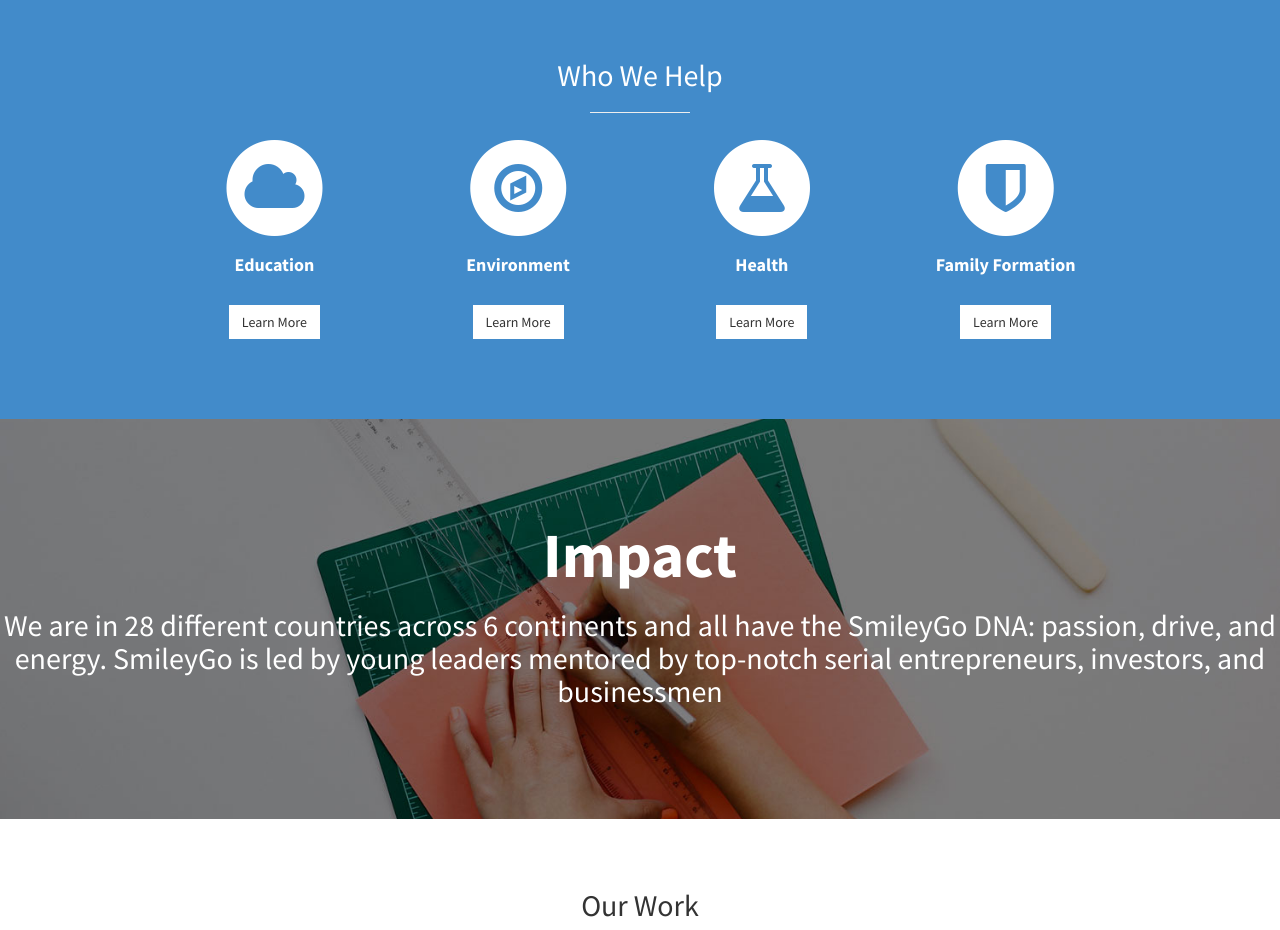
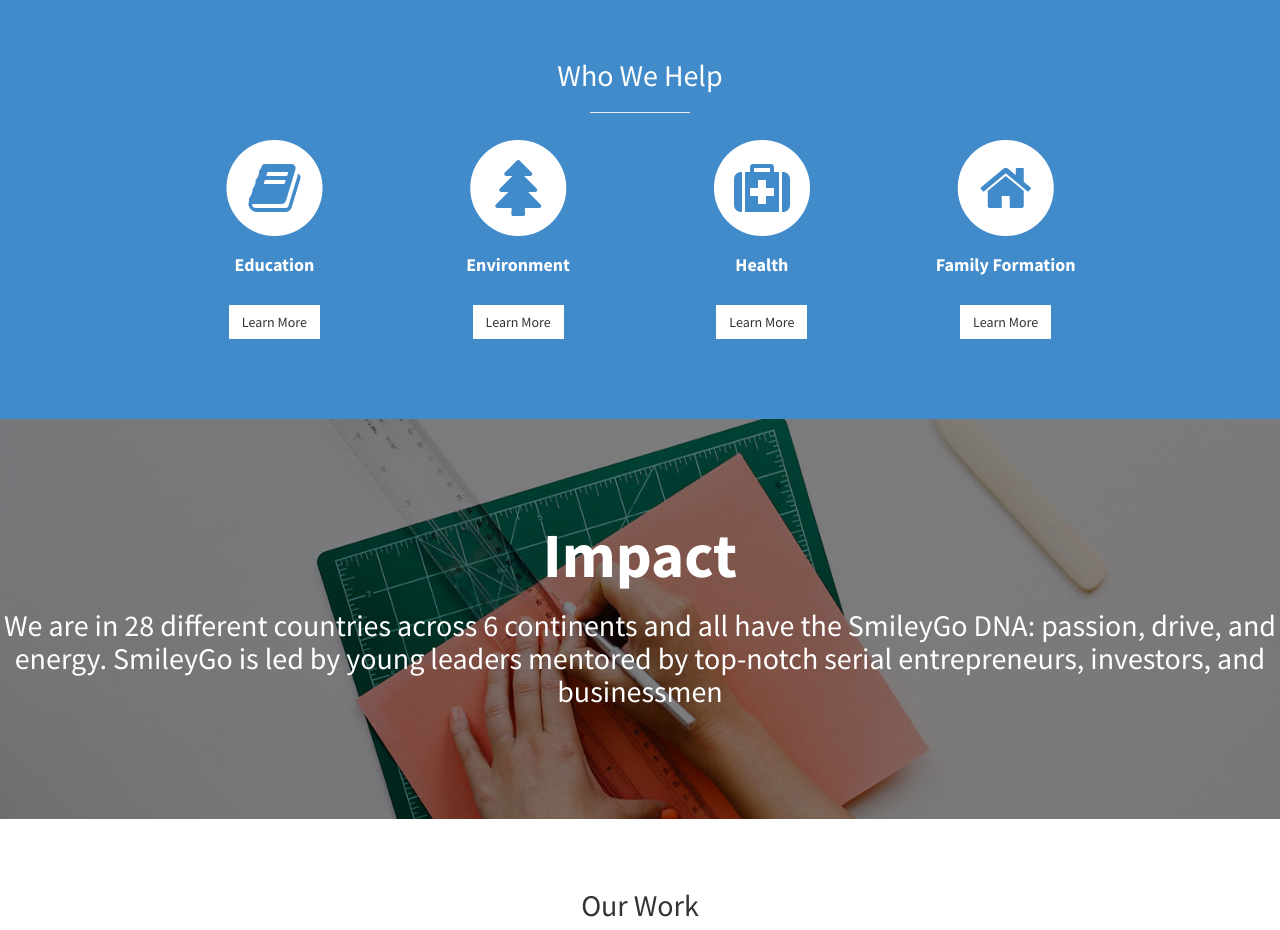
Before and after one commit to junyu-w/SmileyGo-Web-Desgin, a plain HTML site: page index.html in a window 1280 px wide. Shown: the part 1040-1970 px from the top of the page. Drawn offline with nearby package versions, Linux system fonts and the light colour scheme.

Commit message:
modal background & service icon changed

```diff
--- a/css/stylish-portfolio.css
+++ b/css/stylish-portfolio.css
@@ -194,10 +194,11 @@
     background: #EEF0F2
 }
 
+/* This is optional, change the background when modal pop up
 .fade {
     background: rgba(201, 210, 226, 0.53);
 }
-
+*/
 .services {
     padding: 50px 0;
 }
--- a/index.html
+++ b/index.html
@@ -103,8 +103,8 @@
                         <div class="col-md-3 col-sm-6">
                             <div class="service-item">
                                 <span class="fa-stack fa-4x">
-                                <i class="fa fa-circle fa-stack-2x"></i>
-                                <i class="fa fa-cloud fa-stack-1x text-primary"></i>
+                                    <i class="fa fa-circle fa-stack-2x"></i>
+                                    <i class="fa fa-book fa-stack-1x text-primary"></i>
                                 </span>
                                 <h4>
                                     <strong>Education</strong>
@@ -136,7 +136,7 @@
                             <div class="service-item">
                                 <span class="fa-stack fa-4x">
                                 <i class="fa fa-circle fa-stack-2x"></i>
-                                <i class="fa fa-compass fa-stack-1x text-primary"></i>
+                                <i class="fa fa-tree fa-stack-1x text-primary"></i>
                             </span>
                                 <h4>
                                     <strong>Environment</strong>
@@ -167,7 +167,7 @@
                             <div class="service-item">
                                 <span class="fa-stack fa-4x">
                                 <i class="fa fa-circle fa-stack-2x"></i>
-                                <i class="fa fa-flask fa-stack-1x text-primary"></i>
+                                <i class="fa fa-medkit fa-stack-1x text-primary"></i>
                             </span>
                                 <h4>
                                     <strong>Health</strong>
@@ -198,7 +198,7 @@
                             <div class="service-item">
                                 <span class="fa-stack fa-4x">
                                 <i class="fa fa-circle fa-stack-2x"></i>
-                                <i class="fa fa-shield fa-stack-1x text-primary"></i>
+                                <i class="fa fa-home fa-stack-1x text-primary"></i>
                             </span>
                                 <h4>
                                     <strong>Family Formation</strong>
```
Also changed, not shown: img/service icon/icon_education.png (added), img/service icon/icon_enviroment.png (added), img/service icon/icon_health.png (added).
